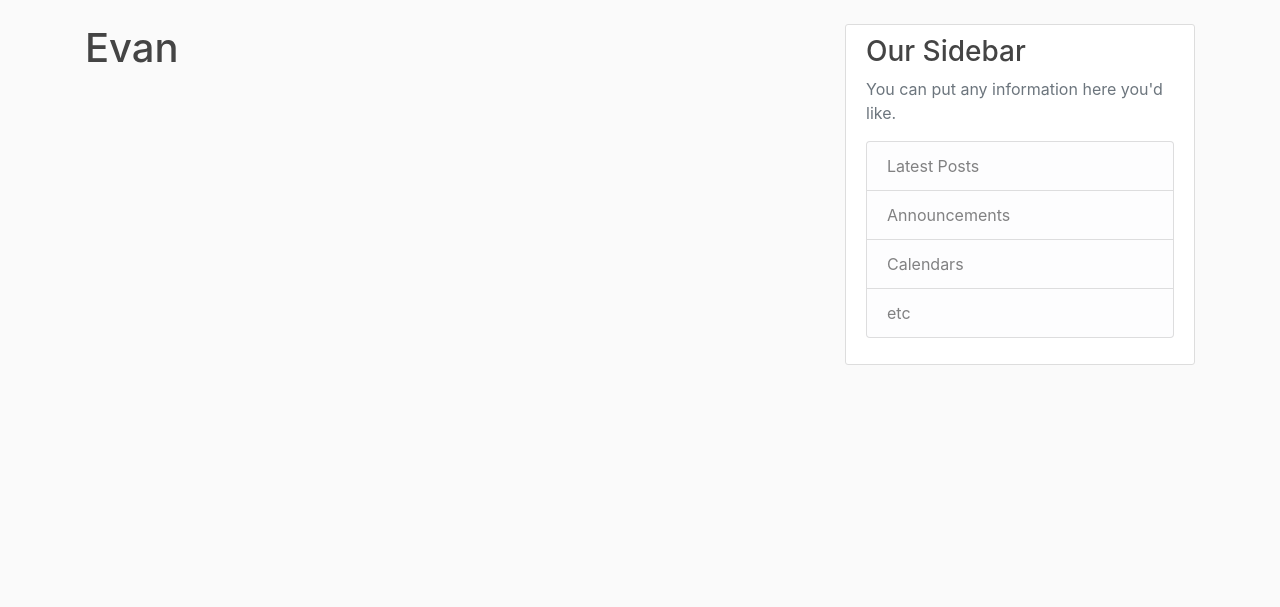
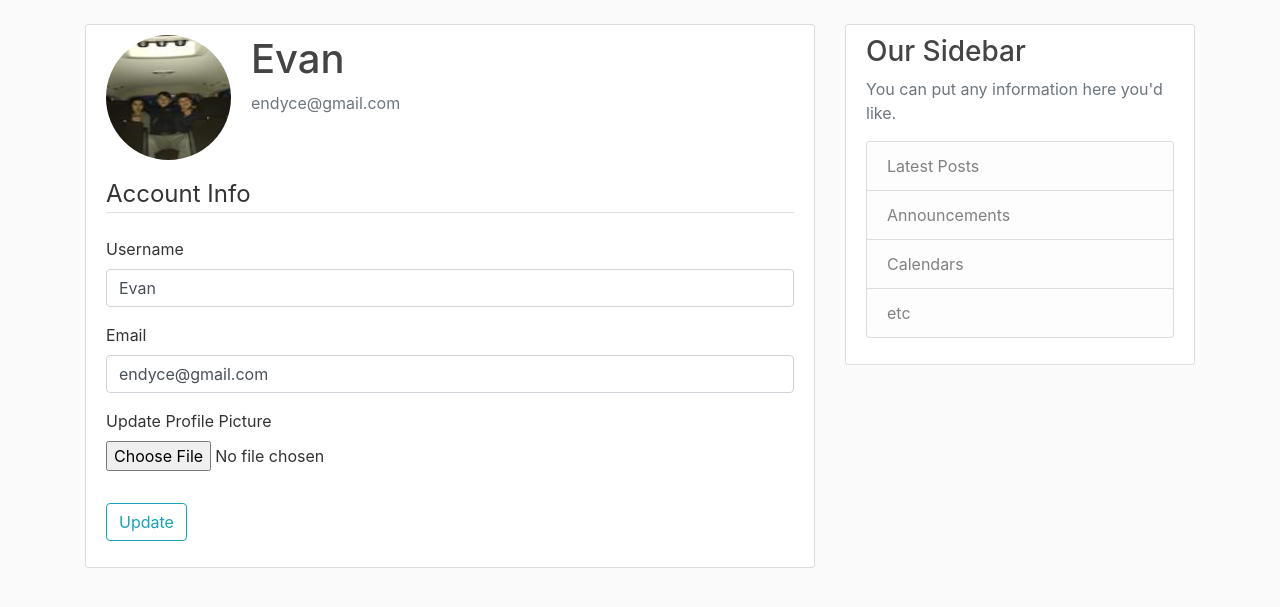
Before and after one commit to EvanDyce/flask-blog, a Flask app: page /account in a window 1280 px wide. Shown: the part 56-663 px from the top of the page. Run offline with Flask 2, Linux system fonts and the light colour scheme; a user stored in the database is signed in; some libraries are stand-ins or nearby versions.

Commit message:
Allows user to update their information

```diff
--- a/flaskblog/forms.py
+++ b/flaskblog/forms.py
@@ -1,4 +1,6 @@
 from flask_wtf import FlaskForm
+from flask_wtf.file import FileField, FileAllowed
+from flask_login import current_user
 from wtforms import BooleanField, StringField, PasswordField, SubmitField
 from wtforms.validators import DataRequired, EqualTo, Length, Email, ValidationError
 from flaskblog.models import User
@@ -44,3 +46,34 @@ class LoginForm(FlaskForm):
 
     remember = BooleanField('Remember Me')
     submit = SubmitField('Login')
+
+
+class UpdateAccountForm(FlaskForm):
+    username = StringField('Username',
+                            validators=[DataRequired(), Length(min=2, max=20)])
+
+    email = StringField('Email',
+                        validators=[DataRequired(), Email(message='Invalid Email')])
+
+    image = FileField('Update Profile Picture', validators=[FileAllowed(['jpg', 'png'])])
+
+    submit = SubmitField('Update')
+
+    def validate_username(self, username):
+        if username.data != current_user.username:
+
+            # if there is a user in the database with the same username will return ite
+            # else it will just be null and conditional is Falsey
+            user = User.query.filter_by(username=username.data).first()
+
+            if user:
+                raise ValidationError('Username is already taken. Choose a new one.')
+
+    def validate_email(self, email):
+        if email.data != current_user.email:
+            # if there is a user in the database with the same email will return ite
+            # else it will just be null and conditional is Falsey
+            user = User.query.filter_by(email=email.data).first()
+
+            if user:
+                raise ValidationError('Account with this email already exists.')
--- a/flaskblog/routes.py
+++ b/flaskblog/routes.py
@@ -1,10 +1,13 @@
+import os
+import secrets
+from PIL import Image
 from flask import render_template, url_for, redirect, request
 from flask.helpers import flash
 from flask_login import login_user, current_user, logout_user
 from flask_login.utils import login_required
 
 from flaskblog import app, db, bcrypt
-from flaskblog.forms import RegistrationForm, LoginForm
+from flaskblog.forms import RegistrationForm, LoginForm, UpdateAccountForm
 from flaskblog.models import Post, User
 
 
@@ -80,7 +83,10 @@ def login():
         user = User.query.filter_by(email=form.email.data).first()
         if user and bcrypt.check_password_hash(user.password, form.password.data):
             login_user(user, remember=form.remember.data)
+            # gets next_page value from the url if it is there
+            # is present for the login_required when it sends to login
             next_page = request.args.get('next')
+            # ternary returns next_page if it exists else it returns home page
             return redirect(next_page) if next_page else redirect(url_for('home'))
         else:
             flash('Login Failed', 'danger')
@@ -93,8 +99,45 @@ def logout():
     logout_user()
     return redirect(url_for('home'))
 
+def save_picture(form_picture):
+    '''
+    save users uploaded picture into filesystem and returns generated file name
+    '''
+    random_hex = secrets.token_hex(8)
+    _, fext = os.path.splitext(form_picture.filename)
+    picture_fn = random_hex + fext
+    picture_path = os.path.join(app.root_path, 'static/profile_pics', picture_fn)
 
-@app.route("/account")
+    # resize image to fit better and stop big files from taking up space
+    output_size = (125, 125)
+    i = Image.open(form_picture)
+    i.thumbnail(output_size)
+    i.save(picture_path)
+    return picture_fn
+
+@app.route("/account", methods=['GET', 'POST'])
 @login_required
 def account():
-    return render_template('account.html', title='Account')
+    form = UpdateAccountForm()
+
+    # if it is a post request and it is validated
+    # update database with the data from the forms and redirect back to the account page
+    # with a get request which then displays the new data in the data fields
+    if form.validate_on_submit():
+        if form.image.data:
+            filename = save_picture(form.image.data)
+            current_user.image_file = filename
+
+        current_user.username = form.username.data
+        current_user.email = form.email.data
+        db.session.commit()
+
+        flash('Your account has been updated', category='success')
+        return redirect(url_for('account'))
+
+    elif request.method == 'GET':
+        form.username.data = current_user.username
+        form.email.data = current_user.email
+
+    image_file = url_for('static', filename=f'profile_pics/{current_user.image_file}')
+    return render_template('account.html', title='Account', image=image_file, form=form)
--- a/flaskblog/templates/account.html
+++ b/flaskblog/templates/account.html
@@ -1,4 +1,74 @@
 {% extends "index.html" %}
 {% block content %}
-    <h1>{{ current_user.username }}</h1>
+    <div class="content-section">
+        <div class="media">
+            <img class="rounded-circle account-img" src="{{image}}">
+            <div class="media-body">
+                <h2 class="account-heading">{{ current_user.username }}</h2>
+                <p class="text-secondary">{{ current_user.email }}</p>
+            </div>
+        </div>
+
+        <div>
+            <!-- registration form  -->
+            <form action="" method="POST" enctype="multipart/form-data">
+                {{ form.hidden_tag() }}
+                <fieldset class="form-group">
+                    <legend class="border-bottom mb-4">Account Info</legend>
+
+                    <!-- all other ones are the same just refer here  -->
+                    <!-- username form group  -->
+                    <div class="form-group">
+                        <!-- username label above input  -->
+                        {{ form.username.label(class="form-control-label") }}
+
+                        {% if form.username.errors %}
+                            <!-- if it errors load box with invalid  -->
+                            {{ form.username(class="form-control form-countol-lg is-invalid") }}
+                            <div class="invalid-feedback">
+                                <!-- display all errors  -->
+                                {% for error in form.username.errors %}
+                                    <span>{{ error }}</span>
+                                {% endfor %}
+                            </div>
+
+                        {% else %}
+                            {{ form.username(class="form-control form-countol-lg") }}
+                        {% endif %}
+
+                    </div>
+
+                    <div class="form-group">
+                        {{ form.email.label(class="form-control-label") }}
+
+                        {% if form.email.errors %}
+                            {{ form.email(class="form-control form-countol-lg is-invalid") }}
+                            <div class="invalid-feedback">
+                                {% for error in form.email.errors %}
+                                    <span>{{ error }}</span>
+                                {% endfor %}
+                            </div>
+
+                        {% else %}
+                            {{ form.email(class="form-control form-countol-lg") }}
+                        {% endif %}
+                    </div>
+
+                    <div class="form-group">
+                        {{ form.image.label() }}
+                        {{ form.image(class="form-control-file") }}
+
+                        {% if form.image.errors %}
+                            {% for error in form.image.errors %}
+                                <span class="text-danger">{{ error }}</span></br>
+                            {% endfor %}
+                        {% endif %}
+                    </div>
+                </fieldset>
+                <div class="form-group">
+                    {{ form.submit(class="btn btn-outline-info") }}
+                </div>
+            </form>
+        </div>
+    </div>
 {% endblock content %}
```
Also changed, not shown: flaskblog/site.db, flaskblog/static/profile_pics/5673840f3da0678c.jpg (added), flaskblog/static/profile_pics/default.jpg (added).
